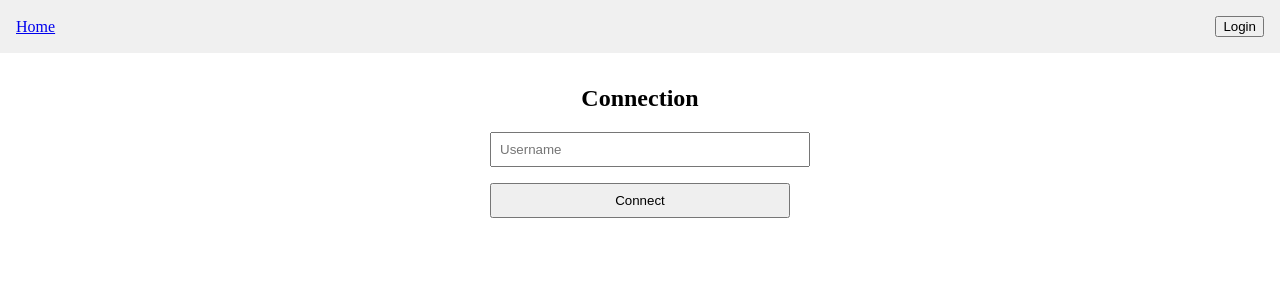
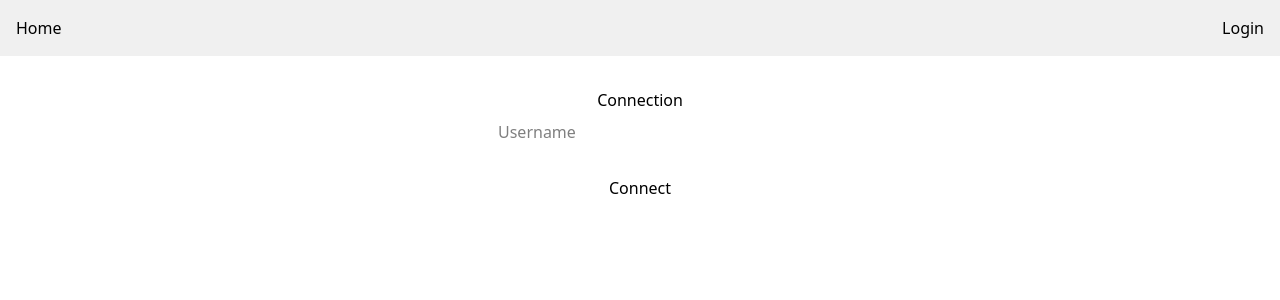
Before and after one commit to Hercule-26/memory-game, a Vue app in the folder memory-frontend/: page /login in a window 1280 px wide. Shown: the top 300 px of the page. Built offline with nearby package versions, Linux system fonts and the light colour scheme; no server answers.

Commit message:
added tailwind css

```diff
--- a/memory-frontend/package.json
+++ b/memory-frontend/package.json
@@ -17,6 +17,7 @@
     "vue-router": "^4.5.0"
   },
   "devDependencies": {
+    "@tailwindcss/vite": "^4.1.8",
     "@tsconfig/node22": "^22.0.1",
     "@types/node": "^22.14.0",
     "@vitejs/plugin-vue": "^5.2.3",
@@ -26,6 +27,7 @@
     "eslint-plugin-vue": "~10.0.0",
     "jiti": "^2.4.2",
     "npm-run-all2": "^7.0.2",
+    "tailwindcss": "^4.1.8",
     "typescript": "~5.8.0",
     "vite": "^6.2.4",
     "vite-plugin-vue-devtools": "^7.7.2",
--- a/memory-frontend/src/main.ts
+++ b/memory-frontend/src/main.ts
@@ -3,6 +3,7 @@ import { createPinia } from 'pinia'
 
 import App from './App.vue'
 import router from './router'
+import './style.css'
 
 const app = createApp(App)
 
--- /dev/null
+++ b/memory-frontend/src/style.css
@@ -0,0 +1 @@
+@import 'tailwindcss';
--- a/memory-frontend/vite.config.ts
+++ b/memory-frontend/vite.config.ts
@@ -3,11 +3,13 @@ import { fileURLToPath, URL } from 'node:url'
 import { defineConfig } from 'vite'
 import vue from '@vitejs/plugin-vue'
 import vueDevTools from 'vite-plugin-vue-devtools'
+import tailwindcss from '@tailwindcss/vite'
 
 // https://vite.dev/config/
 export default defineConfig({
   plugins: [
     vue(),
+    tailwindcss(),
     vueDevTools(),
   ],
   resolve: {
```
Also changed, not shown: 1 other file (tests, documents, lock files or other folders).
